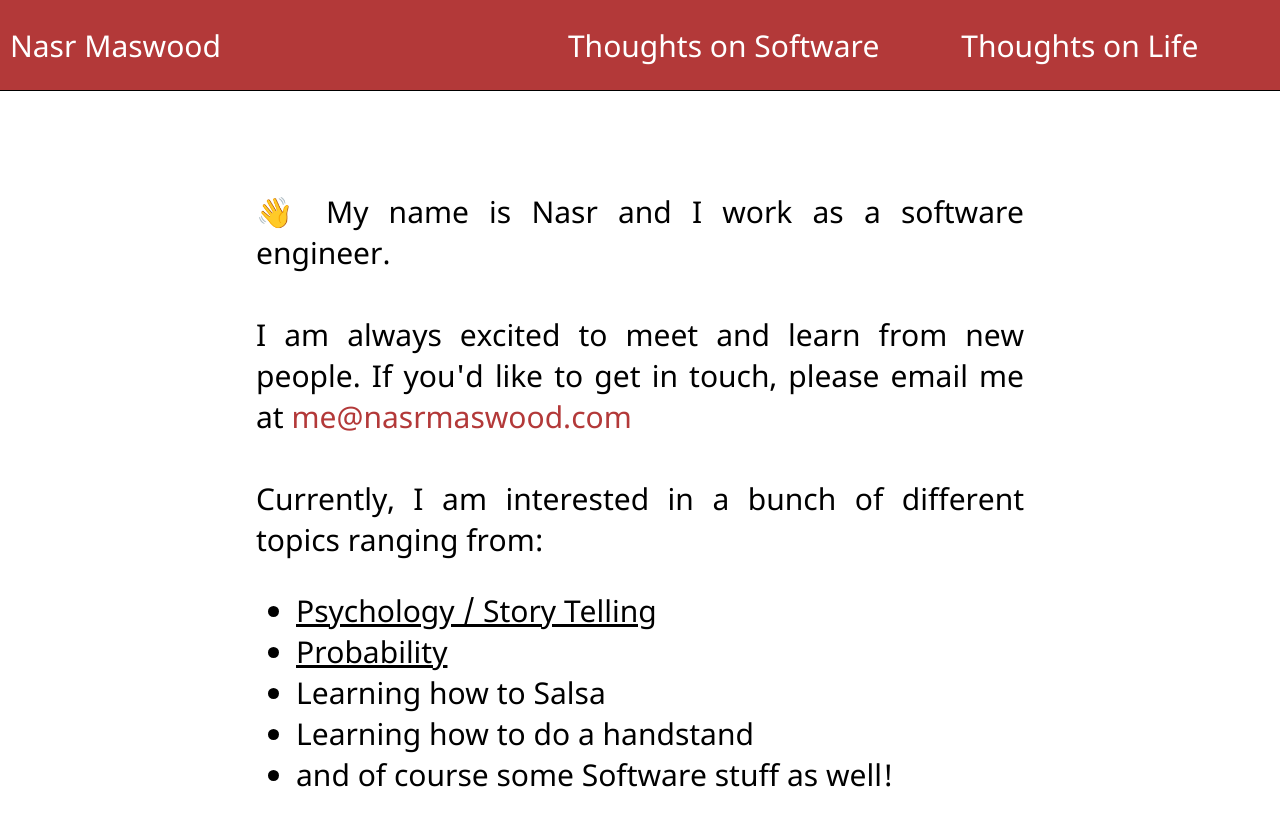
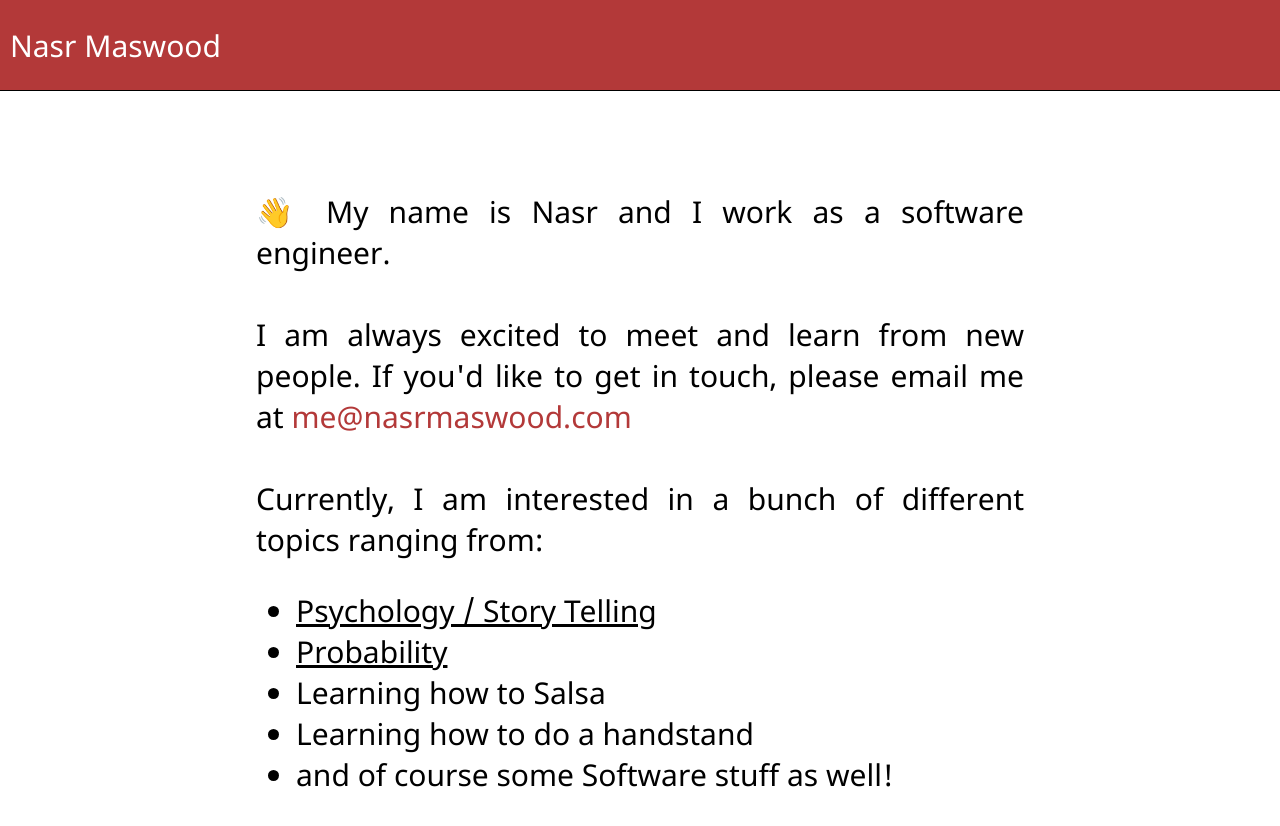
Before and after one commit to nmaswood/static_site, a Next.js app: page / in a window 1280 px wide. Shown: the top 826 px of the page. Built offline with nearby package versions, Linux system fonts and the light colour scheme.

Commit message:
try deploy

```diff
--- a/components/Navbar.tsx
+++ b/components/Navbar.tsx
@@ -1,22 +1,22 @@
 import React from "react";
-import Link from "next/link";
+//import Link from "next/link";
 
 const Navbar: React.FC = () => (
   <div className="Navbar--container">
     <div className="Navbar--name">Nasr Maswood</div>
-    <ul className="Navbar--nav-items">
-      <li className="Navbar--nav-item">
-        <Link href="/technical">
-          <a>Thoughts on Software</a>
-        </Link>
-      </li>
-      <li className="Navbar--nav-item">
-        <Link href="/personal">
-          <a>Thoughts on Life</a>
-        </Link>
-      </li>
-    </ul>
   </div>
 );
 
 export default Navbar;
+//<ul className="Navbar--nav-items">
+//<li className="Navbar--nav-item">
+//<Link href="/technical">
+//<a>Thoughts on Software</a>
+//</Link>
+//</li>
+//<li className="Navbar--nav-item">
+//<Link href="/personal">
+//<a>Thoughts on Life</a>
+//</Link>
+//</li>
+//</ul>
```
